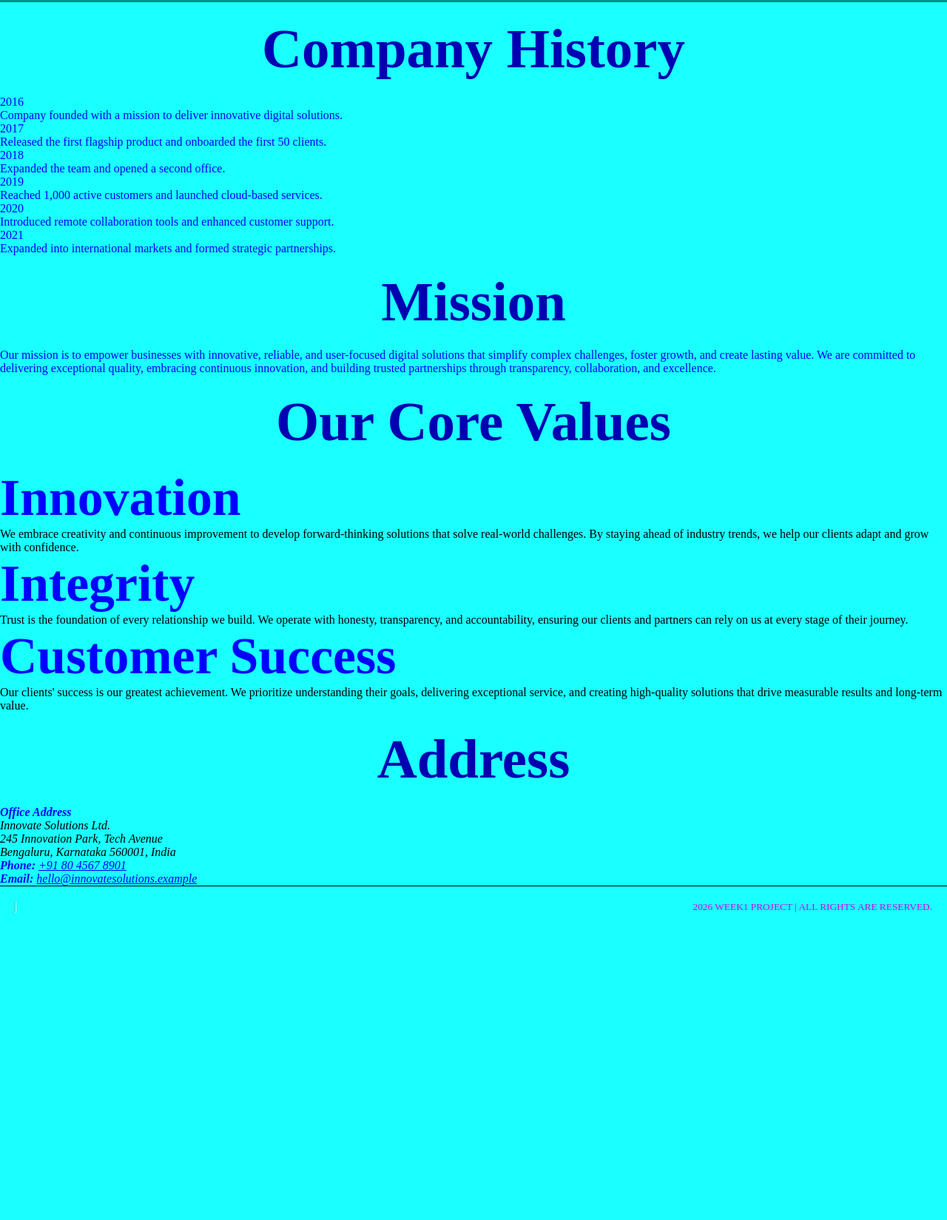
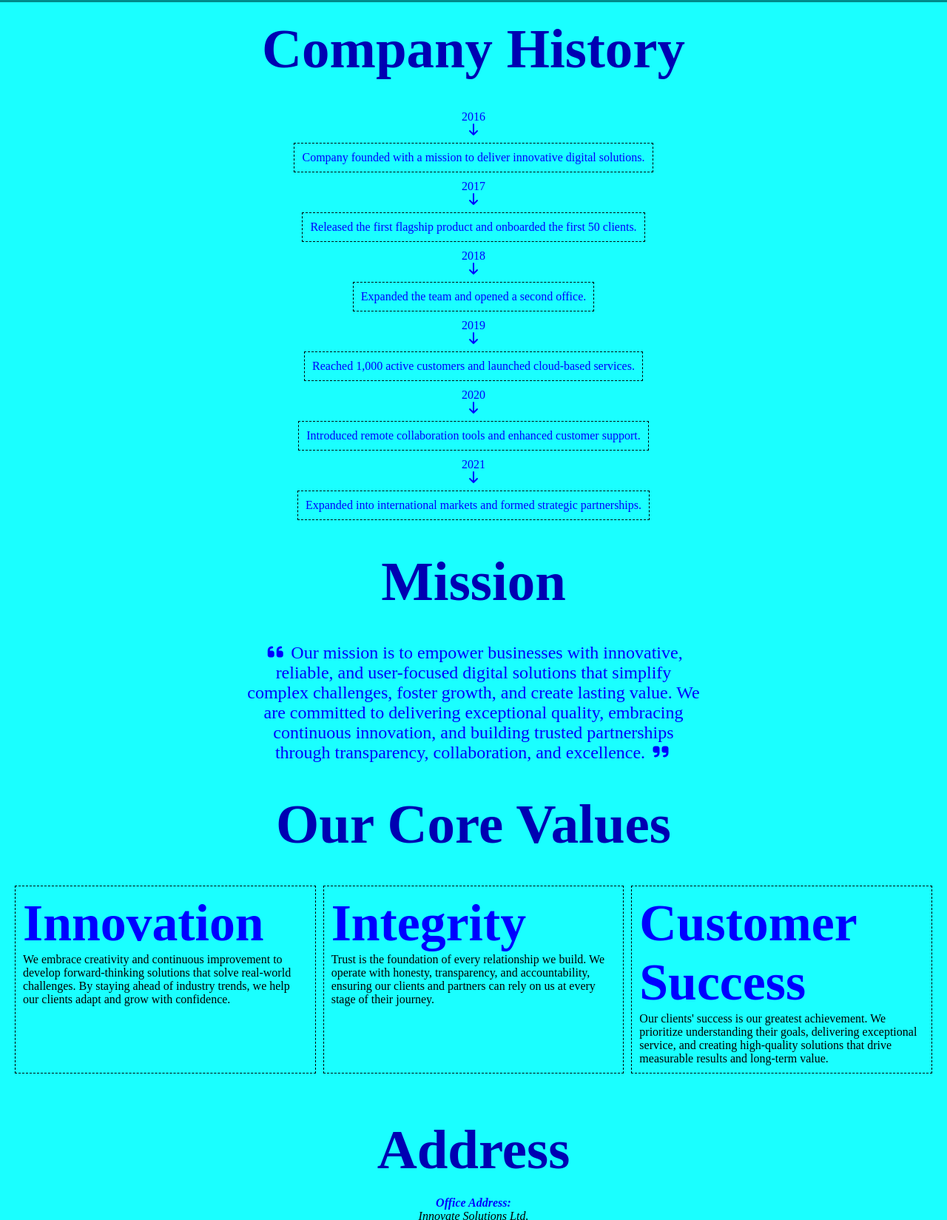
Before and after one commit to anjal-vonnue/Phase1-Week2, a plain HTML site: page day-5-project/about.html in a window 1280 px wide. Shown: the part 146-1795 px from the top of the page at 74% size. Before the commit the page ends 1400 px from the top, so only its background shows below. Drawn offline with Linux system fonts and the light colour scheme.

Commit message:
sytle: timeline as vertical timeline, mission as large pull quotes and made values as grid

```diff
--- a/day-5-project/about.html
+++ b/day-5-project/about.html
@@ -51,7 +51,6 @@
   <body>
     <header>
       <h1>About Us</h1>
-    </header>
       <nav>
         <a href="./index.html">Home</a>
         <a aria-current="page" href="./about.html">About Us</a>
@@ -60,37 +59,56 @@
         <a href="contact.html">Contact Us</a>
         <a href="./product.html">Prodcut</a>
       </nav>
+    </header>
 
     <main>
       <section aria-labelledby="history">
         <h2 id="history">Company History</h2>
         <dl>
-          <dt><time datetime="2016">2016</time></dt>
+          <dt>
+            <time datetime="2016">2016</time>
+            <i class="fa-solid fa-arrow-down"></i>
+          </dt>
           <dd>
             Company founded with a mission to deliver innovative digital
             solutions.
           </dd>
 
-          <dt><time datetime="2017">2017</time></dt>
+          <dt>
+            <time datetime="2017">2017</time>
+            <i class="fa-solid fa-arrow-down"></i>
+          </dt>
           <dd>
             Released the first flagship product and onboarded the first 50
             clients.
           </dd>
 
-          <dt><time datetime="2018">2018</time></dt>
+          <dt>
+            <time datetime="2018">2018</time>
+            <i class="fa-solid fa-arrow-down"></i>
+          </dt>
           <dd>Expanded the team and opened a second office.</dd>
 
-          <dt><time datetime="2019">2019</time></dt>
+          <dt>
+            <time datetime="2019">2019</time>
+            <i class="fa-solid fa-arrow-down"></i>
+          </dt>
           <dd>
             Reached 1,000 active customers and launched cloud-based services.
           </dd>
 
-          <dt><time datetime="2020">2020</time></dt>
+          <dt>
+            <time datetime="2020">2020</time>
+            <i class="fa-solid fa-arrow-down"></i>
+          </dt>
           <dd>
             Introduced remote collaboration tools and enhanced customer support.
           </dd>
 
-          <dt><time datetime="2021">2021</time></dt>
+          <dt>
+            <time datetime="2021">2021</time>
+            <i class="fa-solid fa-arrow-down"></i>
+          </dt>
           <dd>
             Expanded into international markets and formed strategic
             partnerships.
@@ -100,18 +118,23 @@
 
       <section aria-labelledby="mission">
         <h2 id="mission">Mission</h2>
+        <div class="qutoe">
           <blockquote>
+            <i class="fa-solid fa-quote-left qutoe-icon"></i>
             Our mission is to empower businesses with innovative, reliable, and
             user-focused digital solutions that simplify complex challenges,
             foster growth, and create lasting value. We are committed to
             delivering exceptional quality, embracing continuous innovation, and
-          building trusted partnerships through transparency, collaboration, and
-          excellence.
+            building trusted partnerships through transparency, collaboration,
+            and excellence.
+            <i class="fa-solid fa-quote-right"></i>
           </blockquote>
+        </div>
       </section>
 
       <section aria-labelledby="values">
         <h2 id="values">Our Core Values</h2>
+        <div class="card-container">
           <article>
             <header>
               <h3>Innovation</h3>
@@ -119,8 +142,8 @@
             <p>
               We embrace creativity and continuous improvement to develop
               forward-thinking solutions that solve real-world challenges. By
-            staying ahead of industry trends, we help our clients adapt and grow
-            with confidence.
+              staying ahead of industry trends, we help our clients adapt and
+              grow with confidence.
             </p>
           </article>
 
@@ -130,8 +153,9 @@
             </header>
             <p>
               Trust is the foundation of every relationship we build. We operate
-            with honesty, transparency, and accountability, ensuring our clients
-            and partners can rely on us at every stage of their journey.
+              with honesty, transparency, and accountability, ensuring our
+              clients and partners can rely on us at every stage of their
+              journey.
             </p>
           </article>
 
@@ -146,12 +170,14 @@
               long-term value.
             </p>
           </article>
+        </div>
       </section>
 
       <section aria-labelledby="address">
+        <div class="about-address">
           <h2 id="address">Address</h2>
           <address>
-          <p><strong>Office Address</strong></p>
+            <p><strong>Office Address: </strong></p>
             <p>Innovate Solutions Ltd.</p>
             <p>245 Innovation Park, Tech Avenue</p>
             <p>Bengaluru, Karnataka 560001, India</p>
@@ -168,12 +194,20 @@
               >
             </p>
           </address>
+        </div>
       </section>
     </main>
 
     <footer>
-      <hr />
-      <small>2026 WEEK1 PROJECT | ALL RIGHTS ARE RESERVED.</small>
+      <div>
+        <small>2026 WEEK1 PROJECT</small>
+        <small>ALL RIGHTS ARE RESERVED.</small>
+      </div>
+      <div class="icons">
+        <i class="fa-solid fa-globe"></i>
+        <i class="fa-brands fa-youtube"></i>
+        <i class="fa-brands fa-instagram"></i>
+      </div>
     </footer>
   </body>
 </html>
--- a/day-5-project/css/components.css
+++ b/day-5-project/css/components.css
@@ -7,3 +7,25 @@
   padding: var(--padding);
   border: 1px dashed black;
 }
+
+.card-container {
+  display: grid;
+  grid-template-columns: 1fr 1fr 1fr;
+  padding: var(--padding);
+  gap: 10px;
+}
+
+.card-container > article {
+  display: grid;
+  grid-template-columns: 1fr;
+  grid-template-rows: auto 1fr;
+  min-height: 100%;
+  padding: 10px;
+  border: 1px dashed black;
+}
+
+@media screen and (width <= 480px) {
+  .card-container {
+    grid-template-columns: 1fr;
+  }
+}
--- a/day-5-project/css/pages.css
+++ b/day-5-project/css/pages.css
@@ -1,3 +1,5 @@
+/* ===== HOME PAGE ===== */
+
 .overlay-container {
   position: relative;
 }
@@ -15,3 +17,54 @@
   inset: 0;
   opacity: 20%;
 }
+
+/* ===== ABOUT PAGE ===== */
+
+dl {
+  display: flex;
+  flex-direction: column;
+  justify-content: center;
+  align-items: center;
+  gap: var(--gap);
+  padding: var(--padding);
+}
+
+dl > dd {
+  padding: 10px;
+  border: 1px dashed black;
+  text-align: center;
+}
+
+dl > dt {
+  display: flex;
+  flex-direction: column;
+  align-items: center;
+  justify-content: center;
+}
+
+.qutoe {
+  padding: var(--padding);
+  display: flex;
+  justify-content: center;
+  align-items: center;
+}
+.qutoe blockquote {
+  font-size: 1.5rem;
+  text-align: center;
+  width: 50%;
+}
+
+.about-address {
+  display: flex;
+  flex-direction: column;
+  justify-content: center;
+  align-items: center;
+  padding: var(--padding);
+}
+
+.about-address > address {
+  display: flex;
+  flex-direction: column;
+  justify-content: center;
+  align-items: center;
+}
```
Lines whose indentation alone changed are shown as unchanged.
